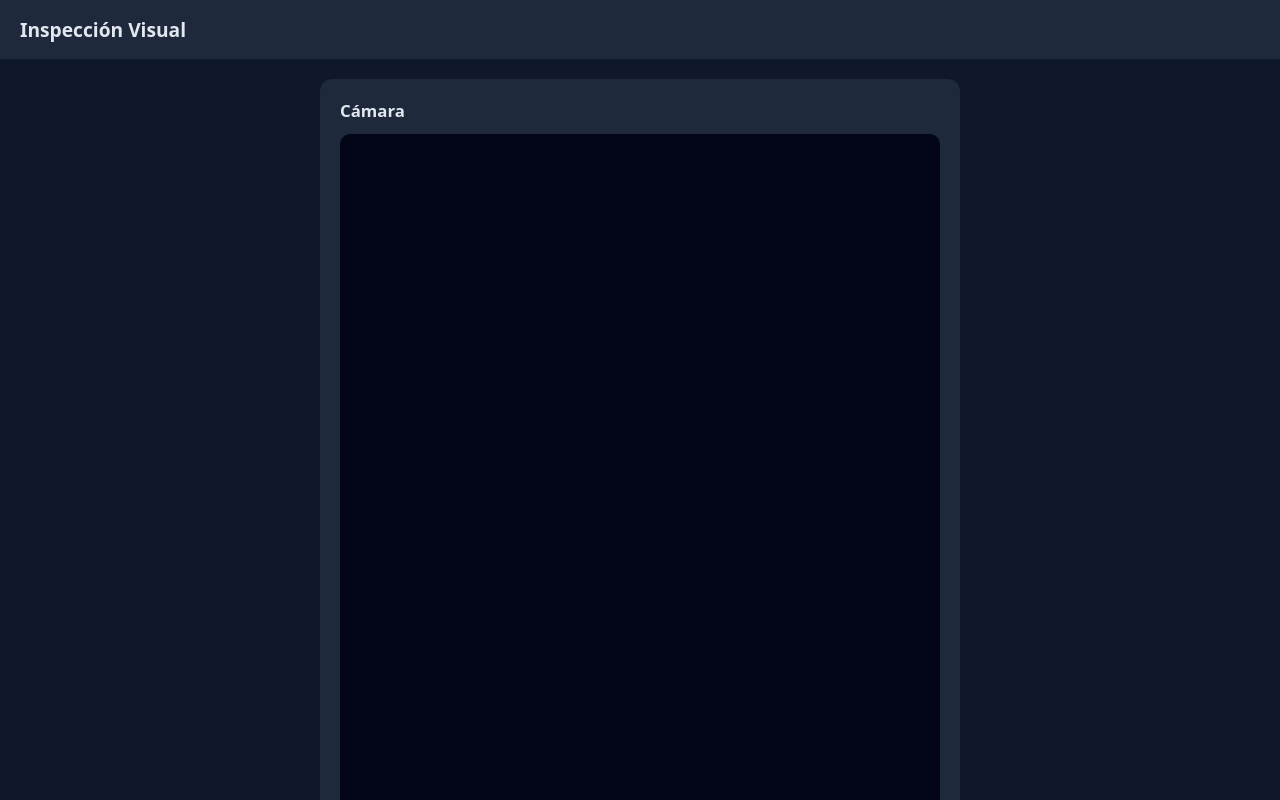
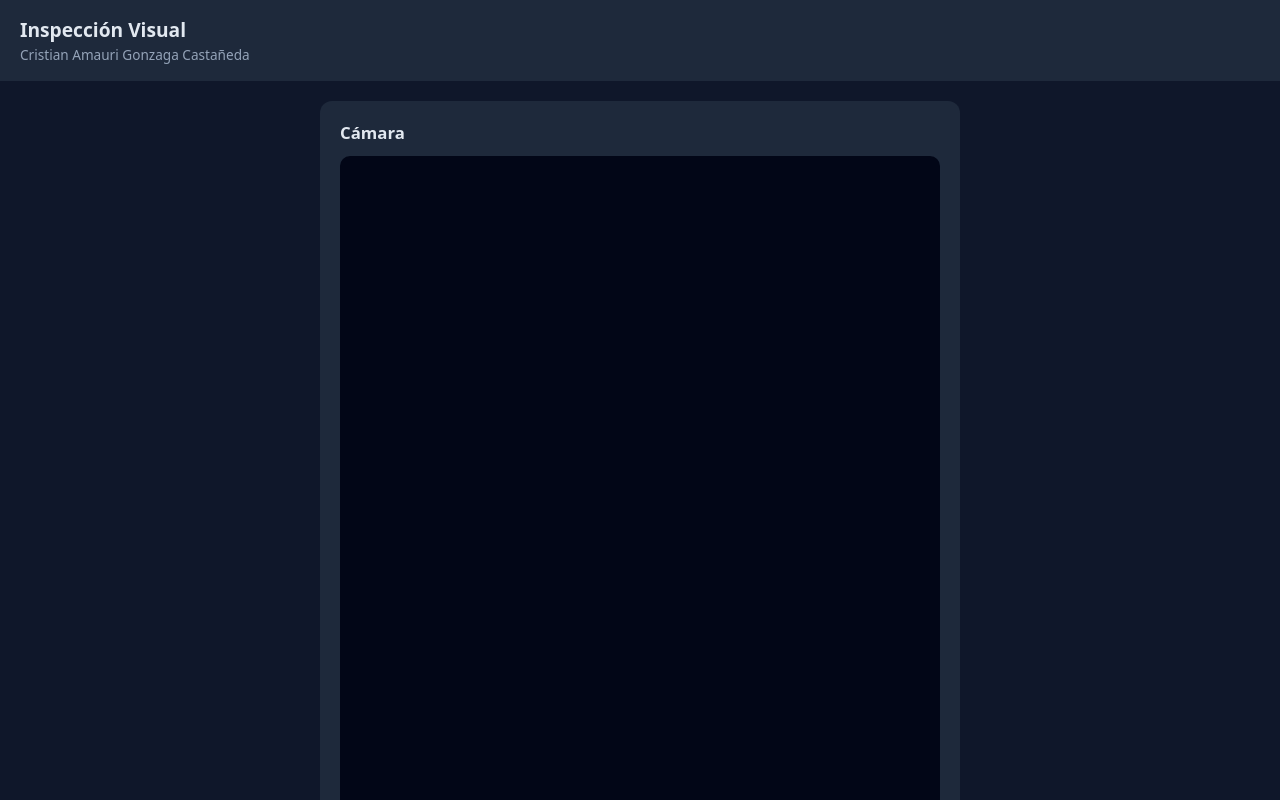
Before and after one commit to AmauriGC/pwa-camara-instalable, a plain HTML site: page index.html in a window 1280 px wide. Shown: the top 800 px of the page. Drawn offline with Linux system fonts and the light colour scheme.

Commit message:
feat(ui): mostrar el nombre del autor en el encabezado

```diff
--- a/index.html
+++ b/index.html
@@ -13,7 +13,10 @@
 </head>
 <body>
   <header>
-    <h1>Inspección Visual</h1>
+    <div>
+      <h1>Inspección Visual</h1>
+      <p class="autor">Cristian Amauri Gonzaga Castañeda</p>
+    </div>
     <button id="btn-instalar" type="button" hidden>Instalar App</button>
   </header>
 
--- a/styles.css
+++ b/styles.css
@@ -21,3 +21,4 @@ button:disabled { opacity: .4; cursor: not-allowed; }
 
 .aviso { border-left: 6px solid #38bdf8; }
 .aviso-ios { border-left: 6px solid #f59e0b; }
+.autor { margin: 2px 0 0; font-size: .85rem; color: #94a3b8; }
--- a/sw.js
+++ b/sw.js
@@ -1,6 +1,6 @@
 // sw.js - Service Worker con estrategia Cache First
 
-const CACHE_STATIC_NAME = 'static-camara-v1';
+const CACHE_STATIC_NAME = 'static-camara-v2';
 const STATIC_FILES = [
   './',
   './index.html',
```
